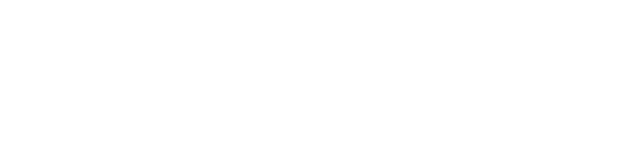
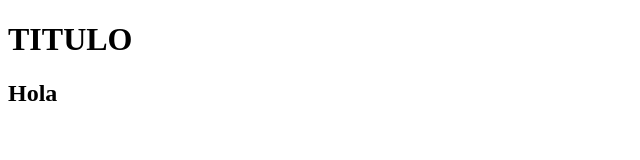
Before and after one commit to emiduar21/Prueba, a plain HTML site: page index.html in a window 1280 px wide. Shown: the whole page, without its empty margins (0-640 px from the left). Drawn offline with Linux system fonts and the light colour scheme.

Commit message:
article
agreugue article

```diff
--- a/index.html
+++ b/index.html
@@ -7,6 +7,11 @@
     <title>Document</title>
 </head>
 <body>
-
+    <header>
+        <h1>TITULO</h1>
+        <article>
+            <h2>Hola    </h2>
+        </article>
+    </header>
 </body>
 </html>
```
